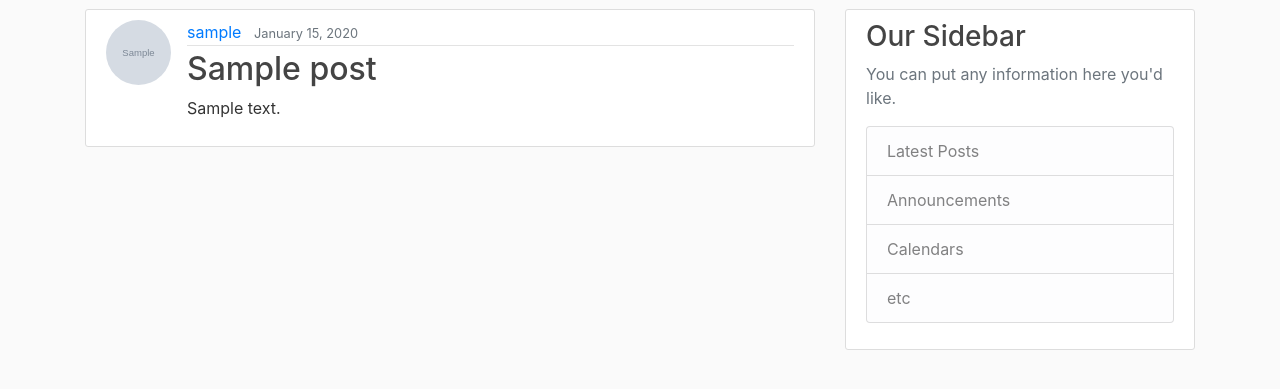
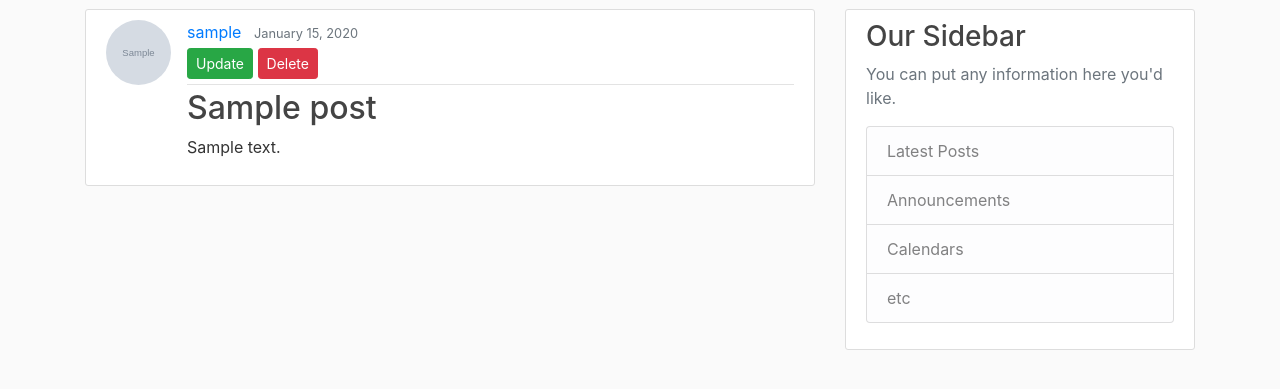
Before and after one commit to AokoMercyline/Instagram-App, a Django app: page /post/1/ in a window 1280 px wide. Shown: the part 71-460 px from the top of the page. Run offline with Django 3.2, Linux system fonts and the light colour scheme; a user stored in the database is signed in; tables that the repository leaves empty hold one stand-in row (values such as "Sample post"); grey boxes marked "Sample" are stand-in pictures; some libraries are stand-ins or nearby versions.

Commit message:
created template for deleting and updating post

```diff
--- a/instaclone/templates/instaclone/post_detail.html
+++ b/instaclone/templates/instaclone/post_detail.html
@@ -8,6 +8,13 @@
             <div class="article-metadata">
               <a class="mr-2" href="#">{{ object.author }}</a>
               <small class="text-muted">{{ object.date_posted|date:"F d, Y" }}</small>
+              {% if object.author == user %}
+              <div>
+                <a class="btn btn-success btn-sm mt-1 mb-1" href="{% url 'post-update' object.id %}">Update</a>
+                <a class="btn btn-danger btn-sm mt-1 mb-1" href="{% url 'post-delete' object.id %}">Delete</a>
+              </div>
+
+              {% endif %}
             </div>
             <h2 class="article-title">{{ object.title }}</h2>
             <p class="article-content">{{ object.content }}</p>
```
